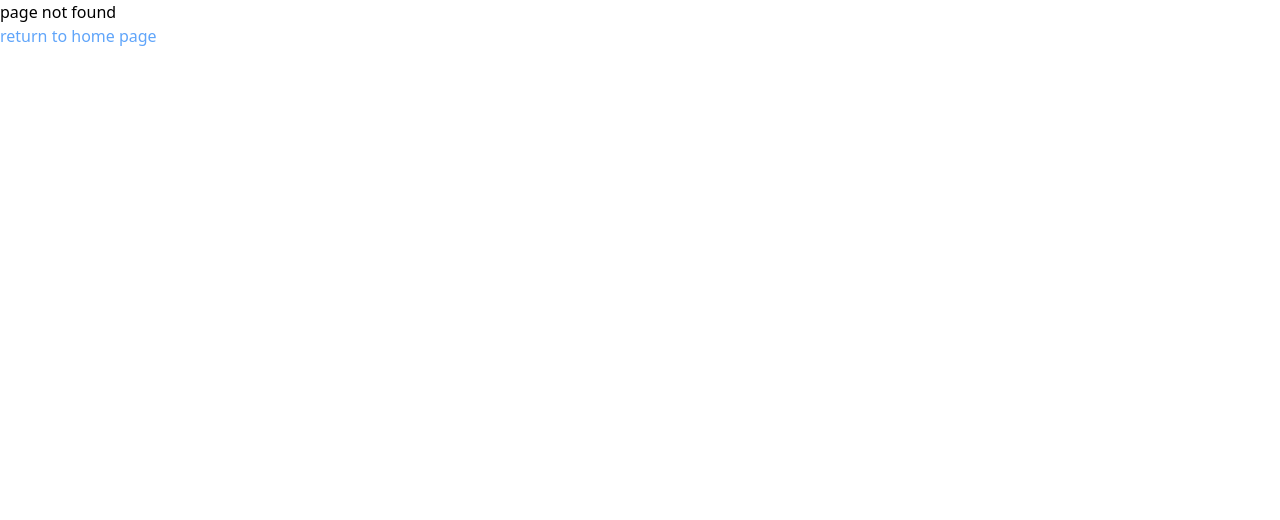
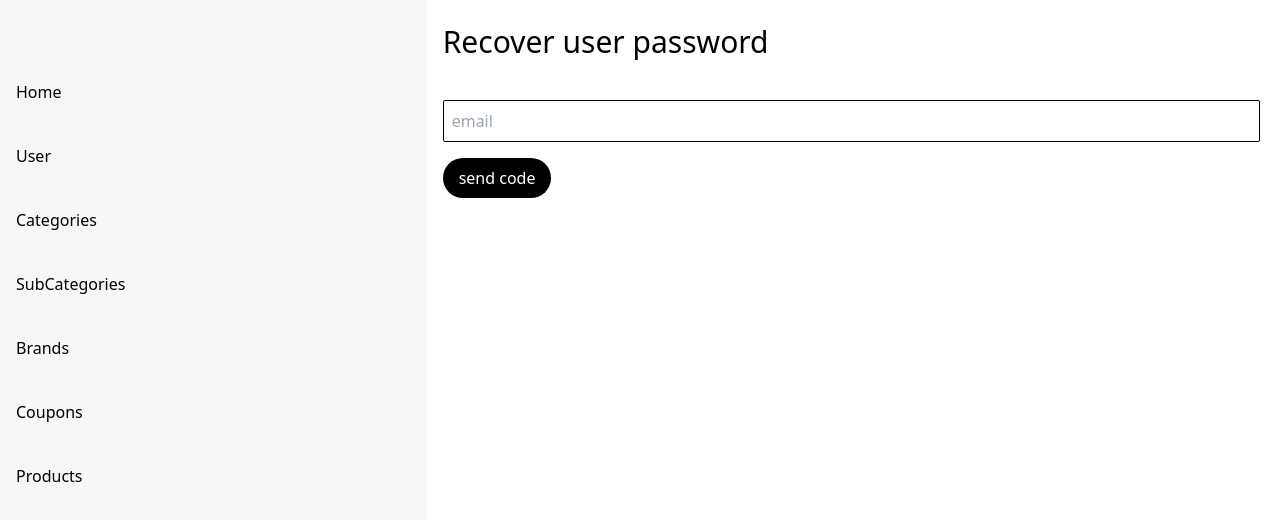
Before and after one commit to YahyaDalbah/ecommerce-dashboard, a React (Create React App) app: page /recoverPassword in a window 1280 px wide. Before the commit this address had no page. Shown: the top 520 px of the page. Built offline with nearby package versions, Linux system fonts and the light colour scheme.

Commit message:
added forget password

```diff
--- /dev/null
+++ b/src/UIcomponents/ErrorMessage.jsx
@@ -0,0 +1,5 @@
+import React from 'react'
+
+export default function ErrorMessage({err}) {
+  return <p className="text-red-500">{err}</p>;
+}
--- a/src/components/Home.jsx
+++ b/src/components/Home.jsx
@@ -1,7 +1,17 @@
-import React from 'react'
+import React from "react";
 
 export default function Home() {
   return (
-    <h1 className='page-title'>welcome to my dashboard for my ecommerce API<br /> here u can interact with the API and add,update,delete and view the data </h1>
-  )
+    <>
+      <h1 className="page-title">
+        ecommerce dashboard
+      </h1>
+      <p className="">
+        welcome to my dashboard for my ecommerce API.
+        <br /> here u can interact with the API and add,update,delete and view
+        the data{" "}
+      </p>
+
+    </>
+  );
 }
--- /dev/null
+++ b/src/components/PasswordChanged.jsx
@@ -0,0 +1,8 @@
+import React from 'react'
+import { Link } from 'react-router-dom'
+
+export default function PasswordChanged() {
+  return (
+    <div>your password have been changed<br /> <Link className='text-blue-400' to={"/user"}>go to login page</Link></div>
+  )
+}
--- /dev/null
+++ b/src/components/RecoverPassword.jsx
@@ -0,0 +1,109 @@
+import axios from "axios";
+import React, { useEffect, useState } from "react";
+import { BASEURL } from "../index.jsx";
+import Loading from "../pageSections/Loading.jsx";
+import ErrorMessage from "../UIcomponents/ErrorMessage.jsx";
+import { Navigate, redirect } from "react-router-dom";
+
+export default function RecoverPassword() {
+  const [loading, setLoading] = useState(false);
+  const [err, setErr] = useState("");
+  const [isCodeSent, setIsCodeSent] = useState(false);
+  const [email, setEmail] = useState("");
+  const [password, setPassword] = useState("");
+  const [shouldRedirect, setShouldRedirect] = useState(false)
+  async function sendCode(e) {
+    e.preventDefault();
+    const formData = new FormData(e.target);
+    if (!formData.get("email")) {
+      setErr("please provide your email");
+      return;
+    }
+
+    setLoading(true);
+    try {
+      await axios.patch(
+        `${BASEURL}/auth/sendCode`,
+        Object.fromEntries(formData)
+      );
+      setIsCodeSent(true);
+      setErr("")
+    } catch (err) {
+      const data = err.response.data.err.split(":")[1];
+      setErr(data);
+    }
+    setLoading(false);
+  }
+  async function changePassword(e) {
+    e.preventDefault();
+    const formData = new FormData(e.target);
+    if (!formData.get("email")) {
+      setErr("please provide your email");
+      return;
+    }
+    if (!formData.get("password")) {
+      setErr("please provide your new password");
+      return;
+    }
+    if (!formData.get("code")) {
+      setErr("please provide the code");
+      return;
+    }
+
+    setLoading(true);
+    try {
+      await axios.patch(
+        `${BASEURL}/auth/forgetPassword`,
+        Object.fromEntries(formData)
+      );
+
+      setShouldRedirect(true)
+    } catch (err) {
+      const data = err.response.data.err.split(":")[1];
+      setErr(data);
+    }
+    setLoading(false);
+  }
+
+  return (
+    <>
+      {loading ? (
+        <div className="loading-wrapper">
+          <Loading />
+        </div>
+      ) : (
+        <div className="mr-5">
+          <h1 className="page-title">Recover user password</h1>
+          <form onSubmit={isCodeSent ? changePassword : sendCode}>
+            <input
+              type="email"
+              placeholder="email"
+              id="email"
+              name="email"
+              onChange={(e) => setEmail(e.target.value)}
+              value={email}
+            />
+            {isCodeSent && (
+              <>
+                <input
+                  type="password"
+                  placeholder="password"
+                  name="password"
+                  id={"password"}
+                  onChange={(e) => setPassword(e.target.value)}
+                  value={password}
+                />
+                <input type="text" name="code" id="code" placeholder="code" />
+              </>
+            )}
+            {err && <ErrorMessage err={err} />}
+            <button className="black-button">
+              {isCodeSent ? "change password" : "send code"}
+            </button>
+            {shouldRedirect && <Navigate replace={true} to="/recoverPassword/passwordChanged" />}
+          </form>
+        </div>
+      )}
+    </>
+  );
+}
--- a/src/components/User.jsx
+++ b/src/components/User.jsx
@@ -2,6 +2,9 @@ import React, { useEffect, useState } from "react";
 import { useAuth } from "../provider/AuthProvider.jsx";
 import axios from "axios";
 import Loading from "../pageSections/Loading.jsx";
+import { Link } from "react-router-dom";
+import { BASEURL } from "../index.jsx";
+import ErrorMessage from "../UIcomponents/ErrorMessage.jsx";
 
 function Logout() {
   const { token, setToken, setRefreshToken } = useAuth();
@@ -12,7 +15,7 @@ function Logout() {
     setLoading(true);
     if (token) axios.defaults.headers.common["token"] = "yahya__" + token;
     axios
-      .get("https://ecommerce-api-three-drab.vercel.app/user")
+      .get(`${BASEURL}/user`)
       .then((user) => {
         setLoading(false);
         setUser(user.data);
@@ -62,7 +65,7 @@ function UserForm({ children, method }) {
     try {
       setLoading(true);
       const res = await axios.post(
-        `https://ecommerce-api-three-drab.vercel.app/auth/${method}`,
+        `${BASEURL}/auth/${method}`,
         Object.fromEntries(formData)
       );
       setToken(res.data.accessToken);
@@ -82,9 +85,10 @@ function UserForm({ children, method }) {
 
   return (
     <>
-      <form className="my-10 mx-5" onSubmit={doMethod}>
+      <form className="my-10 mr-5" onSubmit={doMethod}>
         {children}
-        {err && <p className="text-red-500">{err}</p>}
+        {err && <ErrorMessage err={err} />}
+        {method === "login" && <Link className="text-blue-400 block" to={"/recoverPassword"}>forgot password?</Link>}
         <button className="black-button">
           {method === "login" ? "Login" : "Signup"}
         </button>
--- a/src/index.jsx
+++ b/src/index.jsx
@@ -13,6 +13,11 @@ import Coupons from "./components/Coupons.jsx";
 import Products from "./components/Products.jsx";
 import Cart from "./components/Cart.jsx";
 import AuthProvider from "./provider/AuthProvider.jsx";
+import RecoverPassword from "./components/RecoverPassword.jsx";
+import PasswordChanged from "./components/PasswordChanged.jsx";
+
+
+export const BASEURL = "https://ecommerce-api-three-drab.vercel.app";
 
 const router = createBrowserRouter([
   {
@@ -27,6 +32,14 @@ const router = createBrowserRouter([
       {
         path: "/user",
         element: <User />,
+      },
+      {
+        path: "/recoverPassword",
+        element: <RecoverPassword />
+      },
+      {
+        path: "/recoverPassword/passwordChanged",
+        element: <PasswordChanged />
       },
       {
         path: "/categories",
--- a/src/provider/AuthProvider.jsx
+++ b/src/provider/AuthProvider.jsx
@@ -1,5 +1,6 @@
 import axios from "axios";
 import { createContext, useContext, useEffect, useMemo, useState } from "react";
+import { BASEURL } from "../index.jsx";
 
 const AuthContext = createContext();
 
@@ -23,7 +24,7 @@ export default function AuthProvider({ children }) {
   async function refreshAccessToken() {
     try {
       const response = await axios.post(
-        "https://ecommerce-api-three-drab.vercel.app/auth/refresh",
+        `${BASEURL}/auth/refresh`,
         { refreshToken: localStorage.getItem("refreshToken") }
       );
       setToken(response.data);
```
